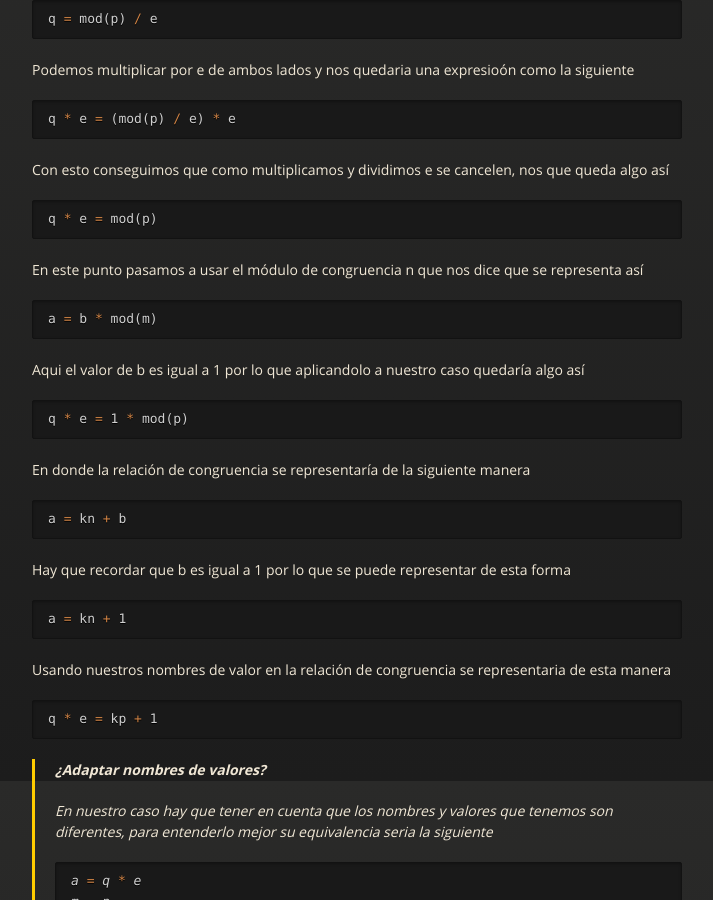
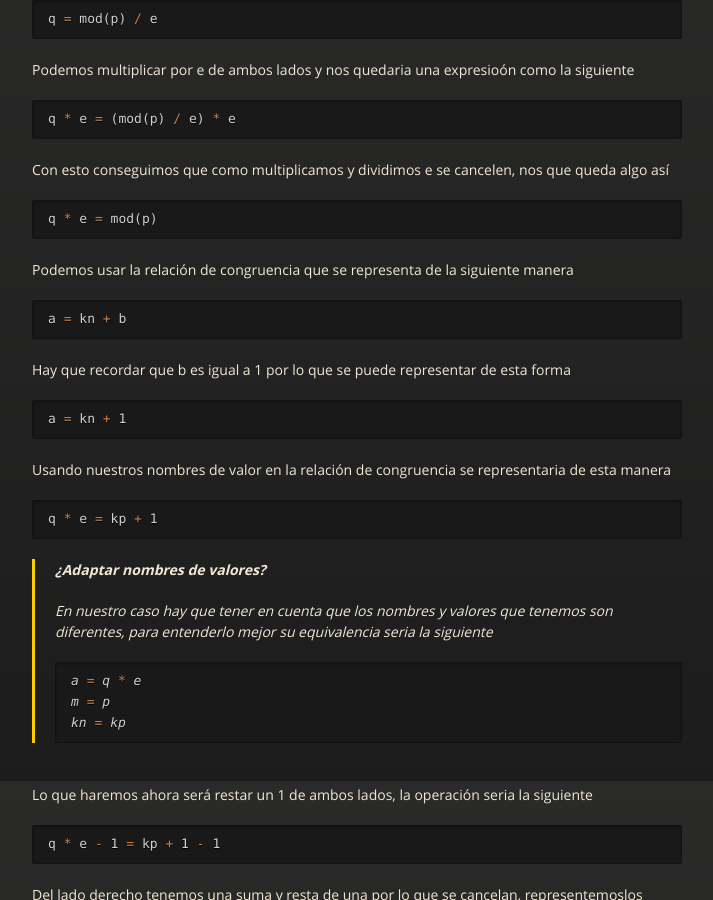
Before and after one commit to henryp911/gg-new.github.io, a Jekyll site: the page otros/naughty/index.html, which Jekyll copies as it is, in a window 1280 px wide and 900 px high, scrolled down 13619 px. Shown: the whole window, without its empty margins (283-996 px from the left). Built offline with Jekyll 4.4.1, drawn with Linux system fonts in a browser that asks for light colours.

Commit message:
Update index.html

```diff
--- a/otros/naughty/index.html
+++ b/otros/naughty/index.html
@@ -429,17 +429,7 @@ e </span><span class="kd">=</span><span class="p"> key.e
 <code><span class="p">q </span><span class="kd">*</span><span class="p"> e </span><span class="kd">=</span><span class="p"> mod(p)</span>
 </code></pre></div></div>
 
-<div><p>En este punto pasamos a usar el módulo de congruencia n que nos dice que se representa así</p></div>
-<div class="language-python highlighter-rouge"><div class="highlight"><pre class="highlight">
-<code><span class="p">a </span><span class="kd">=</span><span class="p"> b </span><span class="kd">*</span><span class="p"> mod(m)</span>
-</code></pre></div></div>
-
-<div><p>Aqui el valor de b es igual a 1 por lo que aplicandolo a nuestro caso quedaría algo así</p></div>
-<div class="language-python highlighter-rouge"><div class="highlight"><pre class="highlight">
-<code><span class="p">q </span><span class="kd">*</span><span class="p"> e </span><span class="kd">=</span><span class="p"> 1 </span><span class="kd">*</span><span class="p"> mod(p)</span>
-</code></pre></div></div>
-
-<div><p>En donde la relación de congruencia se representaría de la siguiente manera</p></div>
+<div><p>Podemos usar la relación de congruencia que se representa de la siguiente manera</p></div>
 <div class="language-python highlighter-rouge"><div class="highlight"><pre class="highlight">
 <code><span class="p">a </span><span class="kd">=</span><span class="p"> kn </span><span class="kd">+</span><span class="p"> b</span>
 </code></pre></div></div>
```
